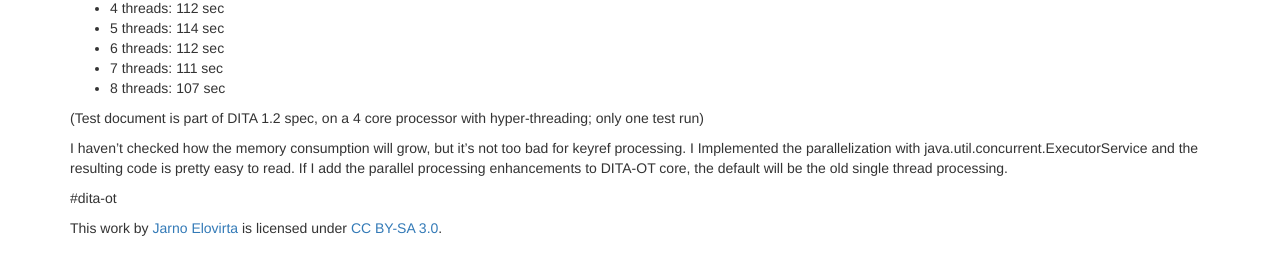
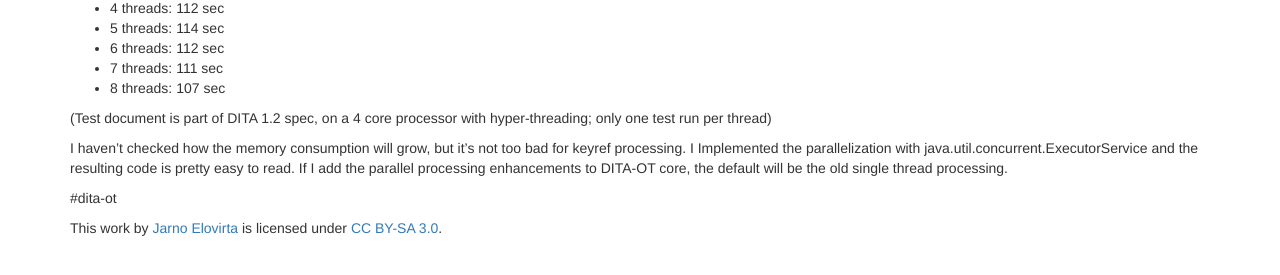
Before and after one commit to jelovirt/jelovirt.github.io, a Jekyll site: the page built from _posts/2011-10-14-benefits-of-parallel-processing.md, in a window 1280 px wide. Shown: the part 242-517 px from the top of the page. Built offline with Jekyll 4.4.1, drawn with Linux system fonts in a browser that asks for light colours; nearby versions of some CDN libraries.

Commit message:
Fix typos and hashtags

```diff
--- a/_posts/2011-10-14-benefits-of-parallel-processing.md
+++ b/_posts/2011-10-14-benefits-of-parallel-processing.md
@@ -13,7 +13,7 @@ Checking how DITA-OT would benefit from parallel processing. Changing keyref wri
 - 7 threads: 111 sec
 - 8 threads: 107 sec
 
-(Test document is part of DITA 1.2 spec, on a 4 core processor with hyper-threading; only one test run)
+(Test document is part of DITA 1.2 spec, on a 4 core processor with hyper-threading; only one test run per thread)
 
 I haven't checked how the memory consumption will grow, but it's not too bad for keyref processing. I Implemented the parallelization with java.util.concurrent.ExecutorService and the resulting code is pretty easy to read. If I add the parallel processing enhancements to DITA-OT core, the default will be the old single thread processing.
 
```
Also changed, not shown: _posts/2011-12-28-topic-merge-as-sax.md (+1 -1 lines), _posts/2013-01-06-what-are-you-thinking-about.md (+1 -1 lines).
